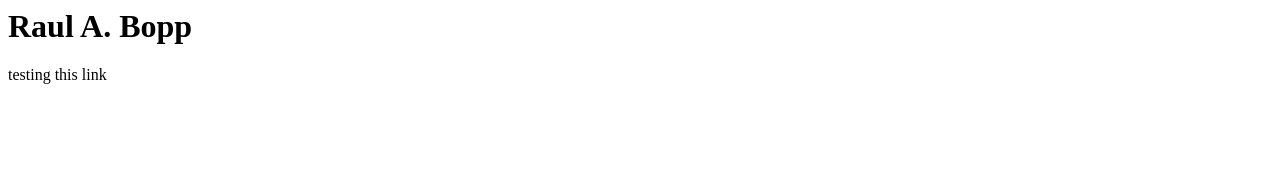
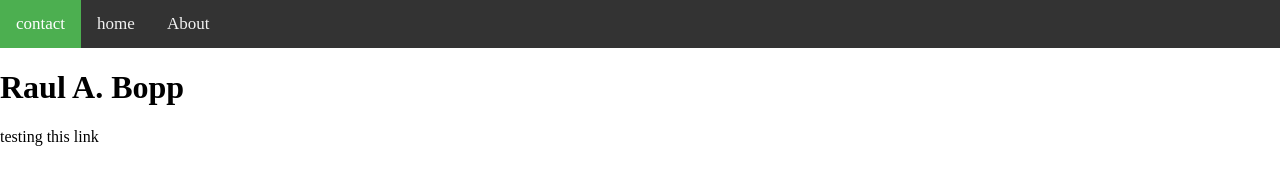
Before and after one commit to RaulBopp/portfolio, a plain HTML site: page contact.html in a window 1280 px wide. Drawn offline with Linux system fonts and the light colour scheme.

Commit message:
update contact

```diff
--- a/contact.html
+++ b/contact.html
@@ -1,6 +1,40 @@
 <html>
 <head>
 <style>
+  body {margin:0;}
+  .topnav {
+    overflow: hidden;
+    background-color: #333;
+  }
+  .topnav a {
+  float: left;
+  display: block;
+  color: #f2f2f2;
+  text-align: center;
+  padding: 14px 16px;
+  text-decoration: none;
+  font-size: 17px;
+}
+
+.topnav a:hover {
+  background-color: #ddd;
+  color: black;
+}
+
+.topnav a.active {
+    background-color: #4CAF50;
+    color: white;
+}
+</style>
+</head>
+<body>
+
+
+<div class="topnav">
+  <a class="active" href="/portfolio/contact">contact</a>
+  <a href="/portfolio/home">home</a>
+  <a href="/portfolio/about">About</a>
+</div>
 </style>
 </head>
 <body>
```
